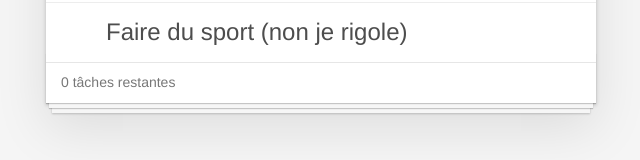
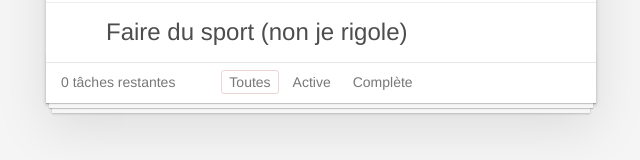
Before and after one commit to jntakpe/ng2-todo, an Angular app: page / in a window 1280 px wide. Shown: the part 313-473 px from the top of the page, without its empty margins (319-959 px from the left). Built offline with nearby package versions, Linux system fonts and the light colour scheme.

Commit message:
Fin implem TP

```diff
--- a/src/app/app.component.html
+++ b/src/app/app.component.html
@@ -7,10 +7,10 @@
              (keyup.enter)="addTask(newTask.value)"/>
     </form>
     <section id="main">
-      <input type="checkbox" id="toggle-all"> <!-- Sélectionne toutes les tâches comme finies -->
+      <input type="checkbox" id="toggle-all" (click)="toggleAll($event)" #toggle>
       <label for="toggle-all">Tâches finies</label>
       <ul id="todo-list">
-        <li *ngFor="let task of tasks" [class.completed]="task.completed">
+        <li *ngFor="let task of tasks | taskPipe:status" [class.completed]="task.completed">
           <div class="view">
             <label for="task">{{task.label}}</label>
             <input id="task" type="checkbox" class="toggle" [checked]="task.complete" (click)="toggleComplete(task)"/>
@@ -21,6 +21,17 @@
     </section>
     <footer id="footer">
       <span id="todo-count"><strong>{{remainingTasks}} tâches restantes</strong></span>
+      <ul id="filters">
+        <li>
+          <a (click)="setStatus('ALL')" [class.selected]="status === 'ALL'">Toutes</a>
+        </li>
+        <li>
+          <a (click)="setStatus('ACTIVE')" [class.selected]="status === 'ACTIVE'">Active</a>
+        </li>
+        <li>
+          <a (click)="setStatus('COMPLETED')" [class.selected]="status === 'COMPLETED'">Complète</a>
+        </li>
+      </ul>
     </footer>
   </header>
 </section>
--- a/src/app/app.component.ts
+++ b/src/app/app.component.ts
@@ -1,5 +1,5 @@
 import {Component} from '@angular/core';
-import {Task} from './task.model';
+import {Status, Task} from './task.model';
 
 @Component({
   selector: 'app-root',
@@ -9,6 +9,8 @@ import {Task} from './task.model';
 export class AppComponent {
 
   remainingTasks = 0;
+
+  status = 'ALL';
 
   tasks: Task[] = [{
     label: 'Aller boire des bières',
@@ -33,4 +35,12 @@ export class AppComponent {
     this.tasks.push({label, completed: false});
   }
 
+  toggleAll(event: Event) {
+    this.tasks.forEach(task => task.completed = event.target['checked']);
+  }
+
+  setStatus(status: Status): void {
+    this.status = status;
+  }
+
 }
--- a/src/app/app.module.ts
+++ b/src/app/app.module.ts
@@ -3,10 +3,12 @@ import {NgModule} from '@angular/core';
 import {FormsModule} from '@angular/forms';
 import {HttpModule} from '@angular/http';
 import {AppComponent} from './app.component';
+import {TaskPipe} from './task.pipe';
 
 @NgModule({
   declarations: [
-    AppComponent
+    AppComponent,
+    TaskPipe
   ],
   imports: [
     BrowserModule,
--- a/src/app/task.model.ts
+++ b/src/app/task.model.ts
@@ -2,3 +2,5 @@ export interface Task {
   label: string;
   completed: boolean;
 }
+
+export type Status = 'ALL' | 'COMPLETED' | 'ACTIVE';
--- /dev/null
+++ b/src/app/task.pipe.ts
@@ -0,0 +1,16 @@
+import {Pipe, PipeTransform} from '@angular/core';
+import {Status, Task} from './task.model';
+
+@Pipe({
+  name: 'taskPipe'
+})
+export class TaskPipe implements PipeTransform {
+
+  transform(tasks: Task[], status: Status): Task[] {
+    if (status === 'ALL') {
+      return tasks;
+    }
+    return tasks.filter(task => status === 'COMPLETED' ? task.completed : !task.completed);
+  }
+
+}
```
